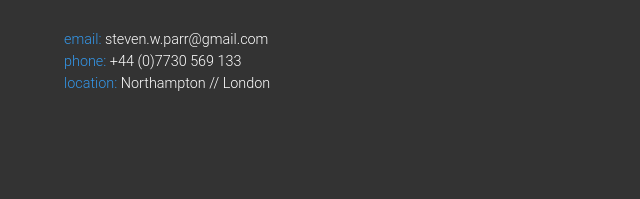
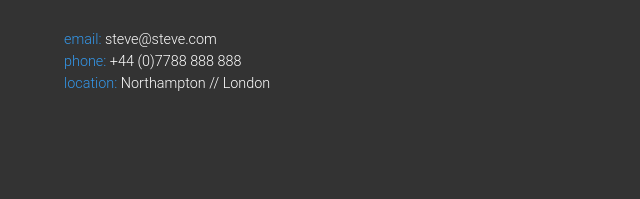
Before and after one commit to 10projects/portfolio, a website: page dist/contact.html in a window 1280 px wide. Shown: the part 171-370 px from the top of the page, 0-640 px from the left. Drawn offline with Linux system fonts and the light colour scheme.

Commit message:
Updated contact details to remove personal information

```diff
--- a/dist/contact.html
+++ b/dist/contact.html
@@ -56,11 +56,11 @@
         <div class="boxes">
             <div>
                 <span class="text-secondary">email:</span>
-                steven.w.parr@gmail.com
+                steve@steve.com
             </div>
             <div>
                 <span class="text-secondary">phone:</span>
-                +44 (0)7730 569 133
+                +44 (0)7788 888 888
             </div>
             <div>
                 <span class="text-secondary">location:</span>
```
Also changed, not shown: 2 other files.
